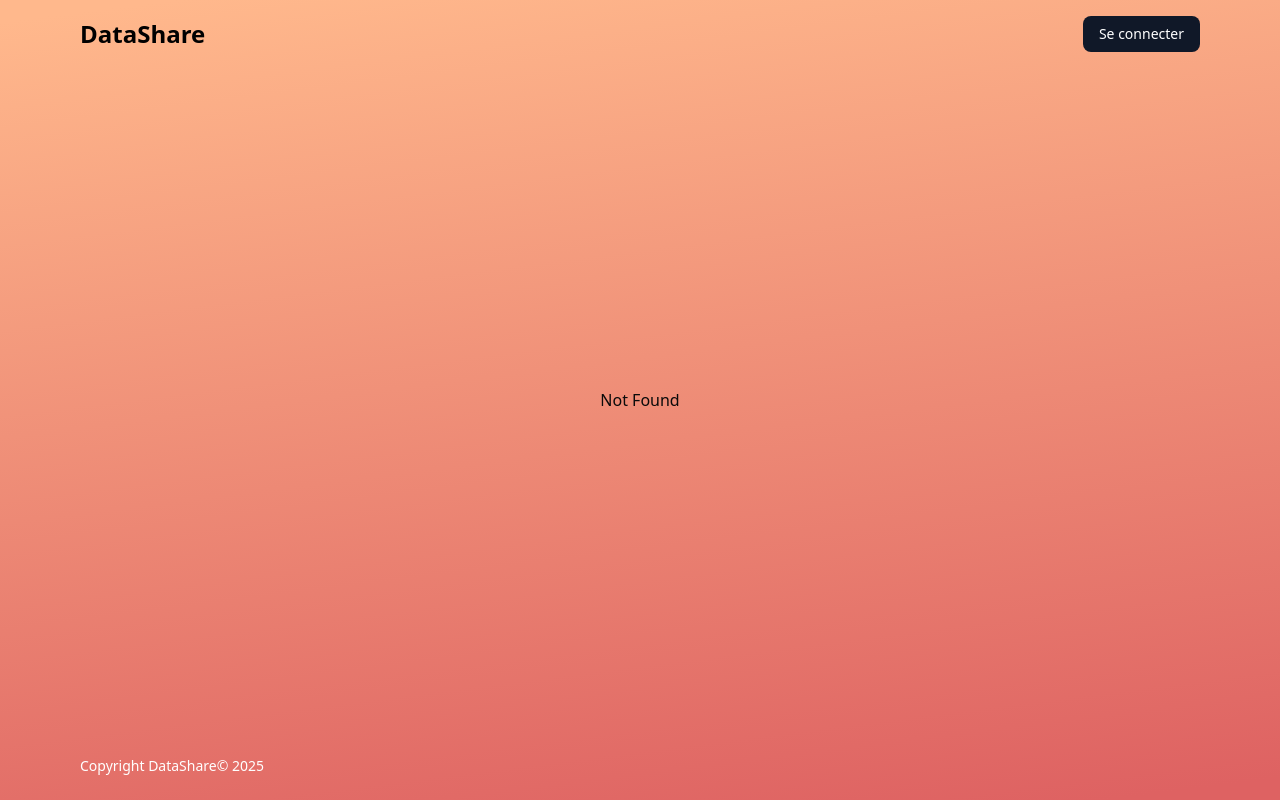
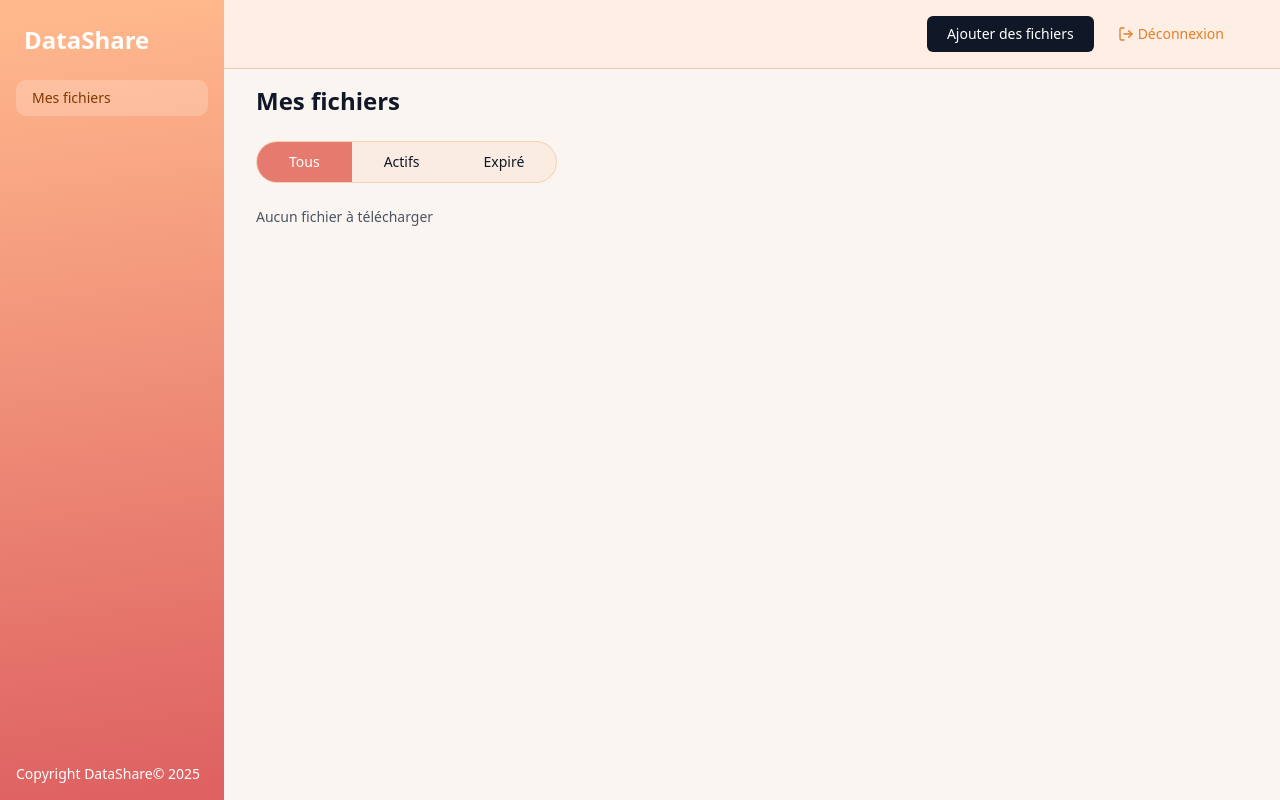
Before and after one commit to wodenp98/Projet-3-Pilotez-le-d-veloppement-d-une-solution-informatique, a React (Vite) app in the folder frontend/: page /dashboard in a window 1280 px wide. Before the commit this address had no page. Built offline with nearby package versions, Linux system fonts and the light colour scheme; sample sign-in values are in the browser's storage.

Commit message:
feature: add dashboard page and routing after the connection

```diff
--- a/frontend/src/api/auth.ts
+++ b/frontend/src/api/auth.ts
@@ -35,9 +35,12 @@ function useRegister() {
   return useMutation({
     mutationFn: (data: AuthPayload) =>
       api.post<AuthResponse>("/auth/register", data).then((res) => res.data),
-    onSuccess: (data) => {
+    onSuccess: async (data) => {
       localStorage.setItem("token", data.token);
-      router.navigate({ to: "/" });
+      window.dispatchEvent(new StorageEvent("storage"));
+
+      await router.invalidate();
+      await router.navigate({ to: "/dashboard" });
     },
     onError: (error) => {
       throw new Error(extractErrorMessage(error));
@@ -51,9 +54,12 @@ function useLogin() {
   return useMutation({
     mutationFn: (data: AuthPayload) =>
       api.post<AuthResponse>("/auth/login", data).then((res) => res.data),
-    onSuccess: (data) => {
+    onSuccess: async (data) => {
       localStorage.setItem("token", data.token);
-      router.navigate({ to: "/" });
+      window.dispatchEvent(new StorageEvent("storage"));
+
+      await router.invalidate();
+      await router.navigate({ to: "/dashboard" });
     },
     onError: (error) => {
       throw new Error(extractErrorMessage(error));
--- /dev/null
+++ b/frontend/src/hooks/useAuth.ts
@@ -0,0 +1,21 @@
+import { useCallback, useSyncExternalStore } from "react";
+
+function getToken() {
+  return localStorage.getItem("token");
+}
+
+function subscribe(callback: () => void) {
+  window.addEventListener("storage", callback);
+  return () => window.removeEventListener("storage", callback);
+}
+
+export function useAuth() {
+  const token = useSyncExternalStore(subscribe, getToken, () => null);
+
+  const logout = useCallback(() => {
+    localStorage.removeItem("token");
+    window.dispatchEvent(new StorageEvent("storage"));
+  }, []);
+
+  return { isAuthenticated: !!token, token, logout };
+}
--- a/frontend/src/routeTree.gen.ts
+++ b/frontend/src/routeTree.gen.ts
@@ -11,6 +11,7 @@
 import { Route as rootRouteImport } from './routes/__root'
 import { Route as RegisterRouteImport } from './routes/register'
 import { Route as LoginRouteImport } from './routes/login'
+import { Route as DashboardRouteImport } from './routes/dashboard'
 import { Route as IndexRouteImport } from './routes/index'
 
 const RegisterRoute = RegisterRouteImport.update({
@@ -23,6 +24,11 @@ const LoginRoute = LoginRouteImport.update({
   path: '/login',
   getParentRoute: () => rootRouteImport,
 } as any)
+const DashboardRoute = DashboardRouteImport.update({
+  id: '/dashboard',
+  path: '/dashboard',
+  getParentRoute: () => rootRouteImport,
+} as any)
 const IndexRoute = IndexRouteImport.update({
   id: '/',
   path: '/',
@@ -31,30 +37,34 @@ const IndexRoute = IndexRouteImport.update({
 
 export interface FileRoutesByFullPath {
   '/': typeof IndexRoute
+  '/dashboard': typeof DashboardRoute
   '/login': typeof LoginRoute
   '/register': typeof RegisterRoute
 }
 export interface FileRoutesByTo {
   '/': typeof IndexRoute
+  '/dashboard': typeof DashboardRoute
   '/login': typeof LoginRoute
   '/register': typeof RegisterRoute
 }
 export interface FileRoutesById {
   __root__: typeof rootRouteImport
   '/': typeof IndexRoute
+  '/dashboard': typeof DashboardRoute
   '/login': typeof LoginRoute
   '/register': typeof RegisterRoute
 }
 export interface FileRouteTypes {
   fileRoutesByFullPath: FileRoutesByFullPath
-  fullPaths: '/' | '/login' | '/register'
+  fullPaths: '/' | '/dashboard' | '/login' | '/register'
   fileRoutesByTo: FileRoutesByTo
-  to: '/' | '/login' | '/register'
-  id: '__root__' | '/' | '/login' | '/register'
+  to: '/' | '/dashboard' | '/login' | '/register'
+  id: '__root__' | '/' | '/dashboard' | '/login' | '/register'
   fileRoutesById: FileRoutesById
 }
 export interface RootRouteChildren {
   IndexRoute: typeof IndexRoute
+  DashboardRoute: typeof DashboardRoute
   LoginRoute: typeof LoginRoute
   RegisterRoute: typeof RegisterRoute
 }
@@ -75,6 +85,13 @@ declare module '@tanstack/react-router' {
       preLoaderRoute: typeof LoginRouteImport
       parentRoute: typeof rootRouteImport
     }
+    '/dashboard': {
+      id: '/dashboard'
+      path: '/dashboard'
+      fullPath: '/dashboard'
+      preLoaderRoute: typeof DashboardRouteImport
+      parentRoute: typeof rootRouteImport
+    }
     '/': {
       id: '/'
       path: '/'
@@ -87,6 +104,7 @@ declare module '@tanstack/react-router' {
 
 const rootRouteChildren: RootRouteChildren = {
   IndexRoute: IndexRoute,
+  DashboardRoute: DashboardRoute,
   LoginRoute: LoginRoute,
   RegisterRoute: RegisterRoute,
 }
--- a/frontend/src/routes/__root.tsx
+++ b/frontend/src/routes/__root.tsx
@@ -1,11 +1,24 @@
 import { Link, Outlet, createRootRoute } from "@tanstack/react-router";
 import { TanStackRouterDevtools } from "@tanstack/react-router-devtools";
+import { LogOut } from "lucide-react";
+import { useAuth } from "../hooks/useAuth";
 
 export const Route = createRootRoute({
   component: RootComponent,
 });
 
 function RootComponent() {
+  const { isAuthenticated } = useAuth();
+
+  return (
+    <>
+      {isAuthenticated ? <AuthenticatedLayout /> : <PublicLayout />}
+      <TanStackRouterDevtools position="bottom-right" />
+    </>
+  );
+}
+
+function PublicLayout() {
   return (
     <div className="flex min-h-screen flex-col bg-[linear-gradient(172.84deg,var(--color-gradient-start)_2.29%,var(--color-gradient-end)_97.71%)]">
       <header className="flex items-center justify-between px-20 py-4">
@@ -27,8 +40,63 @@ function RootComponent() {
       <footer className="py-6 text-start ml-20 text-sm text-white">
         Copyright DataShare© 2025
       </footer>
-
-      <TanStackRouterDevtools position="bottom-right" />
     </div>
   );
 }
+
+function AuthenticatedLayout() {
+  const { logout } = useAuth();
+
+  return (
+    <div className="flex min-h-screen">
+      <aside className="flex w-56 flex-col bg-[linear-gradient(172.84deg,var(--color-gradient-start)_2.29%,var(--color-gradient-end)_97.71%)]">
+        <div className="px-6 py-6">
+          <Link
+            to="/dashboard"
+            className="text-2xl font-bold text-white no-underline"
+          >
+            DataShare
+          </Link>
+        </div>
+
+        <nav className="flex-1 px-4">
+          <Link
+            to="/dashboard"
+            className="block rounded-lg bg-white/20 px-4 py-2 text-sm font-medium text-[#803A00] no-underline"
+          >
+            Mes fichiers
+          </Link>
+        </nav>
+
+        <footer className="px-4 py-4 text-sm text-white">
+          Copyright DataShare© 2025
+        </footer>
+      </aside>
+
+      <div className="flex flex-1 flex-col bg-[#FAF5F1]">
+        <header className="flex items-center justify-end gap-6 bg-[#FFEEE3] border-b border-[#D8611C4A] px-8 py-4">
+          <Link
+            to="/dashboard"
+            className="rounded-sm bg-gray-900 px-5 py-2 text-sm font-medium text-white no-underline hover:bg-gray-800"
+          >
+            Ajouter des fichiers
+          </Link>
+          <button
+            onClick={() => {
+              logout();
+              window.location.href = "/";
+            }}
+            className="flex items-center gap-1 bg-transparent mr-6 text-sm text-link-create-account cursor-pointer border-none hover:opacity-80"
+          >
+            <LogOut className="h-4 w-4" />
+            Déconnexion
+          </button>
+        </header>
+
+        <main className="flex-1 px-8 py-4">
+          <Outlet />
+        </main>
+      </div>
+    </div>
+  );
+}
--- /dev/null
+++ b/frontend/src/routes/dashboard.tsx
@@ -0,0 +1,128 @@
+import { createFileRoute, redirect } from "@tanstack/react-router";
+import { ArrowRight, FileText, Lock, Trash2 } from "lucide-react";
+import { useState } from "react";
+
+type FileStatus = "active" | "expired";
+
+interface UserFile {
+  id: number;
+  name: string;
+  status: FileStatus;
+  expiresLabel: string;
+  hasPassword: boolean;
+  token: string;
+}
+
+type TabFilter = "all" | "active" | "expired";
+
+export const Route = createFileRoute("/dashboard")({
+  beforeLoad: () => {
+    if (!localStorage.getItem("token")) {
+      throw redirect({ to: "/login" });
+    }
+  },
+  component: DashboardComponent,
+});
+
+function DashboardComponent() {
+  const [activeTab, setActiveTab] = useState<TabFilter>("all");
+
+  const files: UserFile[] = [];
+
+  const filteredFiles = files.filter((file) => {
+    if (activeTab === "all") return true;
+    return file.status === activeTab;
+  });
+
+  const tabs: { key: TabFilter; label: string }[] = [
+    { key: "all", label: "Tous" },
+    { key: "active", label: "Actifs" },
+    { key: "expired", label: "Expiré" },
+  ];
+
+  return (
+    <div>
+      <h1 className="mb-6 text-2xl font-bold text-gray-900">Mes fichiers</h1>
+
+      <div className="mb-6 flex items-center rounded-full bg-[#FFC19129] border border-[#D7630B33] w-fit">
+        {tabs.map((tab, index) => {
+          const isActive = activeTab === tab.key;
+          const isFirst = index === 0;
+          const isLast = index === tabs.length - 1;
+
+          const rounding = isFirst
+            ? "rounded-l-full"
+            : isLast
+              ? "rounded-r-full"
+              : "";
+
+          return (
+            <button
+              key={tab.key}
+              onClick={() => setActiveTab(tab.key)}
+              className={`cursor-pointer border-none px-8 py-2.5 text-sm font-medium transition-colors ${rounding} ${
+                isActive
+                  ? "bg-[#E77A6E] text-white"
+                  : "bg-transparent text-gray-900 hover:text-gray-700"
+              }`}
+            >
+              {tab.label}
+            </button>
+          );
+        })}
+      </div>
+
+      <div className="space-y-3">
+        {filteredFiles.length === 0 ? (
+          <p className="text-sm text-gray-600">Aucun fichier à télécharger</p>
+        ) : (
+          filteredFiles.map((file) => <FileRow key={file.id} file={file} />)
+        )}
+      </div>
+    </div>
+  );
+}
+
+function FileRow({ file }: { file: UserFile }) {
+  const isExpired = file.status === "expired";
+
+  return (
+    <div
+      className={`flex items-center justify-between rounded-lg bg-white px-5 py-4 shadow-sm ${
+        isExpired ? "opacity-60" : ""
+      }`}
+    >
+      <div className="flex items-center gap-3">
+        <FileText className="h-5 w-5 text-gray-400" />
+        <div>
+          <p className="text-sm font-medium text-gray-900">{file.name}</p>
+          <p
+            className={`text-xs ${isExpired ? "text-gradient-end font-medium" : "text-gray-500"}`}
+          >
+            {file.expiresLabel}
+          </p>
+        </div>
+      </div>
+
+      <div className="flex items-center gap-3">
+        {isExpired ? (
+          <span className="text-xs text-gray-400 italic">
+            Ce fichier a expiré, il n'est plus stocké chez nous
+          </span>
+        ) : (
+          <>
+            {file.hasPassword && <Lock className="h-4 w-4 text-gray-400" />}
+            <button className="flex items-center gap-1 cursor-pointer rounded-lg border border-gradient-end bg-transparent px-3 py-1.5 text-xs font-medium text-gradient-end hover:opacity-80">
+              <Trash2 className="h-3.5 w-3.5" />
+              Supprimer
+            </button>
+            <button className="flex items-center gap-1 cursor-pointer rounded-lg border border-gradient-end bg-transparent px-3 py-1.5 text-xs font-medium text-gradient-end hover:opacity-80">
+              Accéder
+              <ArrowRight className="h-3.5 w-3.5" />
+            </button>
+          </>
+        )}
+      </div>
+    </div>
+  );
+}
--- a/frontend/src/routes/index.tsx
+++ b/frontend/src/routes/index.tsx
@@ -1,7 +1,12 @@
-import { createFileRoute } from "@tanstack/react-router";
+import { createFileRoute, redirect } from "@tanstack/react-router";
 import { CloudUpload } from "lucide-react";
 
 export const Route = createFileRoute("/")({
+  beforeLoad: () => {
+    if (localStorage.getItem("token")) {
+      throw redirect({ to: "/dashboard" });
+    }
+  },
   component: HomeComponent,
 });
 
--- a/frontend/src/routes/login.tsx
+++ b/frontend/src/routes/login.tsx
@@ -1,5 +1,5 @@
 import { zodResolver } from "@hookform/resolvers/zod";
-import { Link, createFileRoute } from "@tanstack/react-router";
+import { Link, createFileRoute, redirect } from "@tanstack/react-router";
 import { useForm } from "react-hook-form";
 import { useLogin } from "../api/auth";
 import { Button } from "@/components/ui/button";
@@ -9,6 +9,11 @@ import { Input } from "@/components/ui/input";
 import { type LoginFormData, loginSchema } from "../schemas/auth";
 
 export const Route = createFileRoute("/login")({
+  beforeLoad: () => {
+    if (localStorage.getItem("token")) {
+      throw redirect({ to: "/dashboard" });
+    }
+  },
   component: LoginComponent,
 });
 
--- a/frontend/src/routes/register.tsx
+++ b/frontend/src/routes/register.tsx
@@ -1,5 +1,5 @@
 import { zodResolver } from "@hookform/resolvers/zod";
-import { Link, createFileRoute } from "@tanstack/react-router";
+import { Link, createFileRoute, redirect } from "@tanstack/react-router";
 import { useForm } from "react-hook-form";
 import { useRegister } from "../api/auth";
 import { Button } from "@/components/ui/button";
@@ -9,6 +9,11 @@ import { Input } from "@/components/ui/input";
 import { type RegisterFormData, registerSchema } from "../schemas/auth";
 
 export const Route = createFileRoute("/register")({
+  beforeLoad: () => {
+    if (localStorage.getItem("token")) {
+      throw redirect({ to: "/dashboard" });
+    }
+  },
   component: RegisterComponent,
 });
 
```
